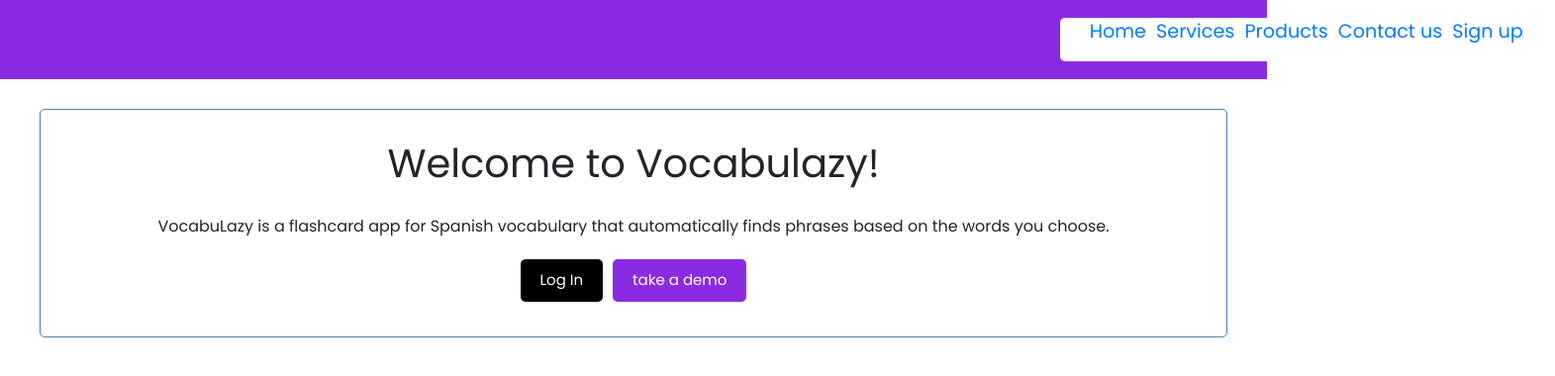
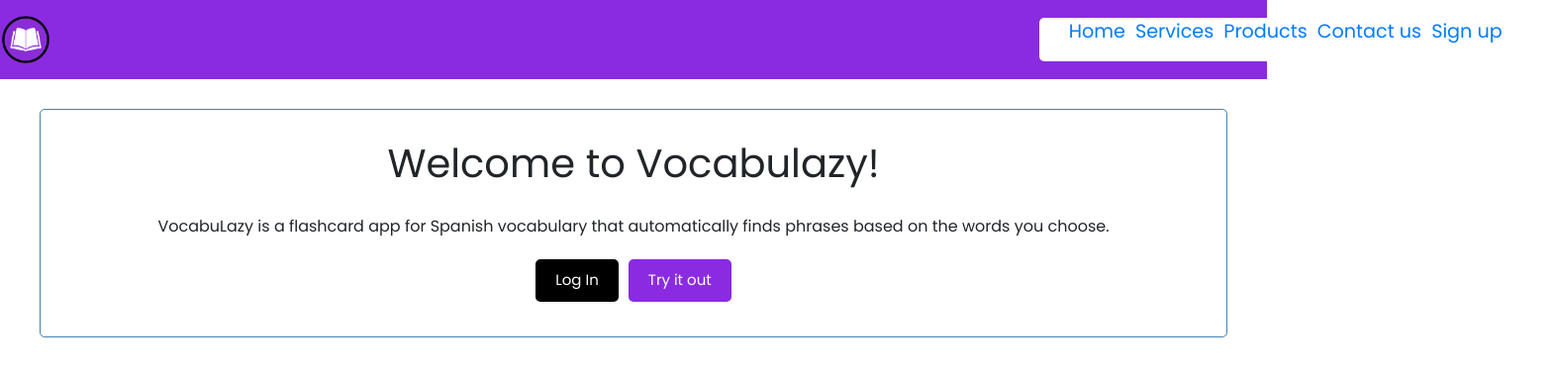
Before and after one commit to jezzbox/VocabulazyFrontend, a React (Create React App) app: page / in a window 1280 px wide. Shown: the top 380 px of the page at 99% size, 1571 px wide, since content can reach past the window. Built offline with nearby package versions, Linux system fonts and the light colour scheme; no server answers.

Commit message:
added logo

```diff
--- a/src/components/Navbar/Navbar.js
+++ b/src/components/Navbar/Navbar.js
@@ -1,10 +1,12 @@
 import MenuItems from './MenuItems'
 import './navbar.css'
+import logo from './logo.png'
 const Navbar = ( { toggleNavMenu, onToggleNavMenu  } ) => {
     return (
 
      <nav className="NavbarItems">
         <h1 className="navbar-logo">VocabuLazy</h1>
+        <img className="resize" src={logo} alt = "logo"/>
         <div className="menu-icon" onClick={onToggleNavMenu}>
             <i className={toggleNavMenu ? 'fas fa-times' : 'fas fa-bars'}></i>
         </div>
--- a/src/components/Navbar/navbar.css
+++ b/src/components/Navbar/navbar.css
@@ -13,7 +13,7 @@
     color:#fff;
     justify-self: start;
     margin-left:20px;
-    margin-right: 1100px;
+    margin-right: 10px;
     cursor:pointer;
 }
 
@@ -41,3 +41,9 @@
     justify-content: center;
     max-width: 500px;
 }
+
+img.resize {
+    max-width: 60%;
+    max-height: 60%;
+    margin-right: 1000px;
+}
--- a/src/components/Welcome.js
+++ b/src/components/Welcome.js
@@ -16,7 +16,7 @@
             </div>
             <div className="center">
               <LoginButton />
-              <Button text="take a demo" />
+              <Button text="Try it out" />
             </div>
             </>
         )
```
Also changed, not shown: src/components/Navbar/logo.png (added).
